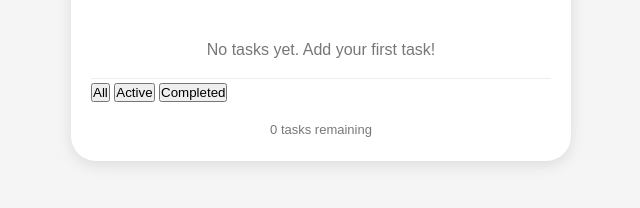
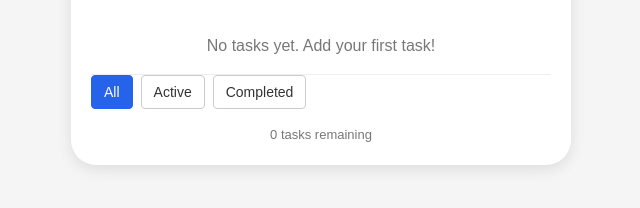
Before and after one commit to oluwasbolaji/todo-app, a plain HTML site: page index.html in a window 1280 px wide. Shown: the part 384-592 px from the top of the page, without its empty margins (319-959 px from the left). Drawn offline with Linux system fonts and the light colour scheme.

Commit message:
Add task filtering and empty filter states

```diff
--- a/index.html
+++ b/index.html
@@ -17,7 +17,7 @@
     <ul id="task-list"></ul>
 
     <div class="task-filters">
-      <button type="button" data-filter="all">All</button>
+      <button type="button" data-filter="all" class="active-filter">All</button>
       <button type="button" data-filter="active">Active</button>
       <button type="button" data-filter="completed">Completed</button>
     </div>
--- a/script.js
+++ b/script.js
@@ -11,6 +11,13 @@ let currentFilter = 'all';
 taskFilters.addEventListener('click', function(event) {
   if (event.target.matches('button[data-filter]')) {
     currentFilter = event.target.dataset.filter;
+
+    const filterButtons = taskFilters.querySelectorAll('button[data-filter]');
+    filterButtons.forEach(function(button) {
+      button.classList.remove('active-filter');
+    });
+    event.target.classList.add('active-filter');
+
     console.log(currentFilter);
     renderTasks();
   }
@@ -152,6 +159,14 @@ function renderTasks() {
     taskList.appendChild(emptyMessage);
   }
 
+  if (tasks.length > 0 && filteredTasks.length === 0) {
+    const emptyMessage = document.createElement('li');
+    emptyMessage.classList.add('empty-state');
+    emptyMessage.textContent = 'No tasks match this filter.';
+
+    taskList.appendChild(emptyMessage);
+  }
+
   filteredTasks.forEach(function(task) {
     const li = document.createElement('li');
 
@@ -167,7 +182,7 @@ function renderTasks() {
     const editButton = document.createElement('button');
     editButton.type = 'button';
     editButton.classList.add('edit-btn');
-    editButton.textContent = 'Edit'
+    editButton.textContent = 'Edit';
 
     const deleteButton = document.createElement('button');
     deleteButton.type = 'button';
--- a/style.css
+++ b/style.css
@@ -90,14 +90,14 @@ ul li {
   color: #333333;
 }
 
-#task-list input[type="checkbox"] {
+#task-list input[type='checkbox'] {
   width: 18px;
   height: 18px;
   cursor: pointer;
   flex-shrink: 0;
 }
 
-#task-list input[type="checkbox"]:checked + span {
+#task-list input[type='checkbox']:checked + span {
   text-decoration: line-through;
   color: #999999;
 }
@@ -129,3 +129,25 @@ ul button {
   width: 100%;
   box-sizing: border-box;
 }
+
+.task-filters {
+  display: flex;
+  gap: 8px;
+  margin-bottom:16px;
+}
+
+.task-filters button {
+  padding: 8px 12px;
+  border: 1px solid #cccccc;
+  border-radius: 4px;
+  background-color: #ffffff;
+  color: #333333;
+  font-size: 14px;
+  cursor: pointer;
+}
+
+.task-filters button.active-filter {
+  background-color: #2563eb;
+  color: #ffffff;
+  border-color: #2563eb;
+}
```
